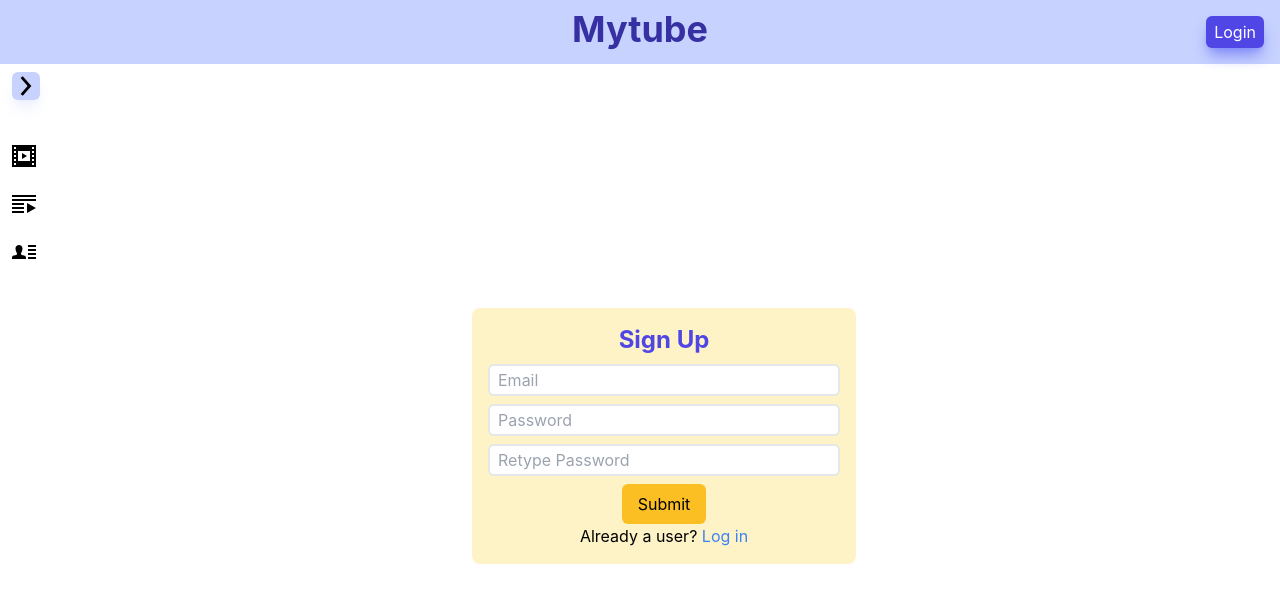
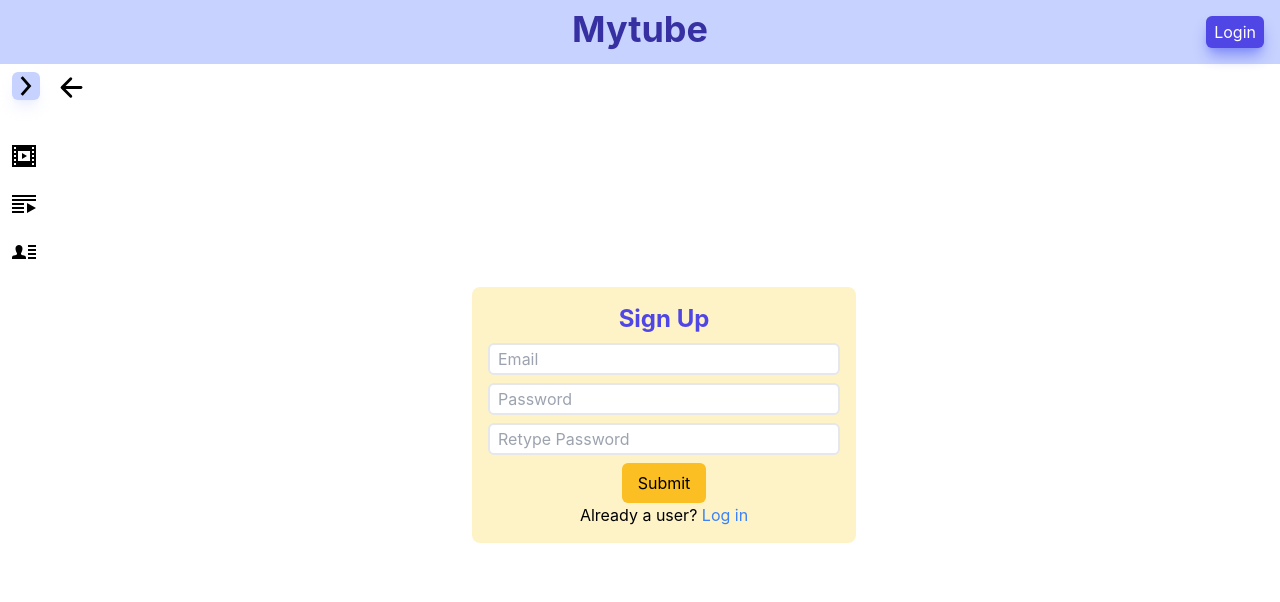
Before and after one commit to abhinav-raman/MyTube, a Next.js app: page /signup in a window 1280 px wide. Shown: the top 602 px of the page. Built offline with nearby package versions, Linux system fonts and the light colour scheme.

Commit message:
Added back button to login, signup, add pages

```diff
--- a/pages/add.tsx
+++ b/pages/add.tsx
@@ -3,19 +3,12 @@ import { useContext, useState } from "react";
 import axios from "axios";
 import { SideBarContext } from "../context/SidebarStateContext";
 import VideoTile from "../components/VideoFile";
-import Router, { useRouter } from "next/router";
+import { useRouter } from "next/router";
 
+import Image from "next/image";
 import loader from "../assets/images/loader.svg";
-import Image from "next/image";
+import backIcon from "../assets/images/back-arrow.svg";
 import { createPlaylist, createVideo } from "../firebase/firebase-database";
-
-const FORM_STATES = {
-	INITIAL: "initial",
-	LOADING: "loading",
-	VERIFIED_SUCCESS: "verifiedSuccess",
-	ADDED_SUCCESS: "addedSuccess",
-	FAILURE: "failure",
-};
 
 const Create: NextPage = () => {
 	const { isExpanded } = useContext(SideBarContext);
@@ -26,7 +19,8 @@ const Create: NextPage = () => {
 	const [isLoading, setIsLoading] = useState<boolean>(false);
 	const [isVideoCreated, setIsVideoCreated] = useState<boolean>(false);
 
-	const CONTENT = useRouter().query.content;
+	const router = useRouter();
+	const CONTENT = router.query.content;
 
 	const verifyHandler = async (event: any) => {
 		if (videoUrl.length === 0) return;
@@ -55,11 +49,6 @@ const Create: NextPage = () => {
 			const response = await createVideo(verifiedVideo);
 			setIsVideoCreated(true);
 			console.log(response);
-			// setTimeout(() => {
-			// 	console.log(verifiedVideo);
-			// 	setIsVideoCreated(true);
-			// 	setIsLoading(false);
-			// }, 1000);
 		} catch (error) {
 			console.log(error);
 		}
@@ -72,11 +61,6 @@ const Create: NextPage = () => {
 			const response = await createPlaylist(verifiedVideo);
 			setIsVideoCreated(true);
 			console.log(response);
-			// setTimeout(() => {
-			// 	console.log(verifiedVideo);
-			// 	setIsVideoCreated(true);
-			// 	setIsLoading(false);
-			// }, 1000);
 		} catch (error) {
 			console.log(error);
 		}
@@ -85,10 +69,16 @@ const Create: NextPage = () => {
 
 	return (
 		<main
-			className={`h-full p-2 pt-[4.5rem] flex justify-center items-center transition-all ${
+			className={`h-full p-2 pt-[4.5rem] flex flex-col transition-all ${
 				isExpanded ? "ml-64" : "ml-12"
 			}`}
 		>
+			<div className="h-8">
+				<button className="h-full aspect-square" onClick={() => router.back()}>
+					<Image src={backIcon} alt="back" layout="responsive" />
+				</button>
+			</div>
+			<div className="h-full pb-16 flex flex-col justify-center items-center">
 				<section className="w-96 bg-amber-100 p-4 text-center rounded-lg">
 					<h2 className="w-full text-center mb-2 text-2xl font-bold text-indigo-600">
 						{CONTENT === "video" &&
@@ -159,7 +149,9 @@ const Create: NextPage = () => {
 						<>
 							<input
 								className="mb-2 h-8 w-full rounded-md outline-none border-2 focus:border-amber-400 p-2"
-							placeholder={`${CONTENT === "video" ? "Video" : "Playlist"} link`}
+								placeholder={`${
+									CONTENT === "video" ? "Video" : "Playlist"
+								} link`}
 								type="url"
 								value={videoUrl}
 								onChange={({ target }) => setVideoUrl(target.value)}
@@ -183,6 +175,7 @@ const Create: NextPage = () => {
 						</>
 					)}
 				</section>
+			</div>
 		</main>
 	);
 };
--- a/pages/login.tsx
+++ b/pages/login.tsx
@@ -1,10 +1,12 @@
 import type { NextPage } from "next";
 import Head from "next/head";
+import Image from "next/image";
 import { useRouter } from "next/router";
 import { useContext, useEffect, useState } from "react";
 import { LoggedInContext } from "../context/LoggedInContext";
 import { SideBarContext } from "../context/SidebarStateContext";
 import { logIn } from "../firebase/firebase-auth";
+import backIcon from "../assets/images/back-arrow.svg";
 
 const Login: NextPage = () => {
 	const router = useRouter();
@@ -48,10 +50,19 @@ const Login: NextPage = () => {
 				<meta name="description" content="Login for mytube" />
 			</Head>
 			<main
-				className={`pt-[4.5rem] transition-all h-full flex justify-center items-center ${
+				className={`h-full flex flex-col pt-[4.5rem] p-2 transition-all ${
 					isExpanded ? "ml-64" : "ml-12"
 				}`}
 			>
+				<div className="h-8">
+					<button
+						className="h-full aspect-square"
+						onClick={() => router.back()}
+					>
+						<Image src={backIcon} alt="back" layout="responsive" />
+					</button>
+				</div>
+				<div className="h-full pb-16 flex flex-col justify-center items-center">
 					<section className="w-96 bg-amber-100 p-4 text-center rounded-lg">
 						<form onSubmit={submitHandler}>
 							<h2 className="w-full text-center mb-2 text-2xl font-bold text-indigo-600">
@@ -95,6 +106,7 @@ const Login: NextPage = () => {
 							</span>
 						</p>
 					</section>
+				</div>
 			</main>
 		</>
 	);
--- a/pages/signup.tsx
+++ b/pages/signup.tsx
@@ -1,8 +1,10 @@
 import Head from "next/head";
+import Image from "next/image";
 import { useRouter } from "next/router";
 import { useContext, useState } from "react";
 import { SideBarContext } from "../context/SidebarStateContext";
 import { signUp } from "../firebase/firebase-auth";
+import backIcon from "../assets/images/back-arrow.svg";
 
 const Signup = () => {
 	const { isExpanded } = useContext(SideBarContext);
@@ -59,10 +61,19 @@ const Signup = () => {
 				<meta name="description" content="Login for mytube" />
 			</Head>
 			<main
-				className={`pt-[4.5rem] transition-all h-full flex justify-center items-center ${
+				className={`h-full flex flex-col pt-[4.5rem] p-2 transition-all ${
 					isExpanded ? "ml-64" : "ml-12"
 				}`}
 			>
+				<div className="h-8">
+					<button
+						className="h-full aspect-square"
+						onClick={() => router.back()}
+					>
+						<Image src={backIcon} alt="back" layout="responsive" />
+					</button>
+				</div>
+				<div className="h-full pb-16 flex flex-col justify-center items-center">
 					<section className="w-96 bg-amber-100 p-4 text-center rounded-lg">
 						<form onSubmit={submitHandler}>
 							<h2 className="w-full text-center mb-2 text-2xl font-bold text-indigo-600">
@@ -119,6 +130,7 @@ const Signup = () => {
 							</span>
 						</p>
 					</section>
+				</div>
 			</main>
 		</>
 	);
```
Also changed, not shown: assets/images/back-arrow.svg (added). Lines whose indentation alone changed are shown as unchanged.
